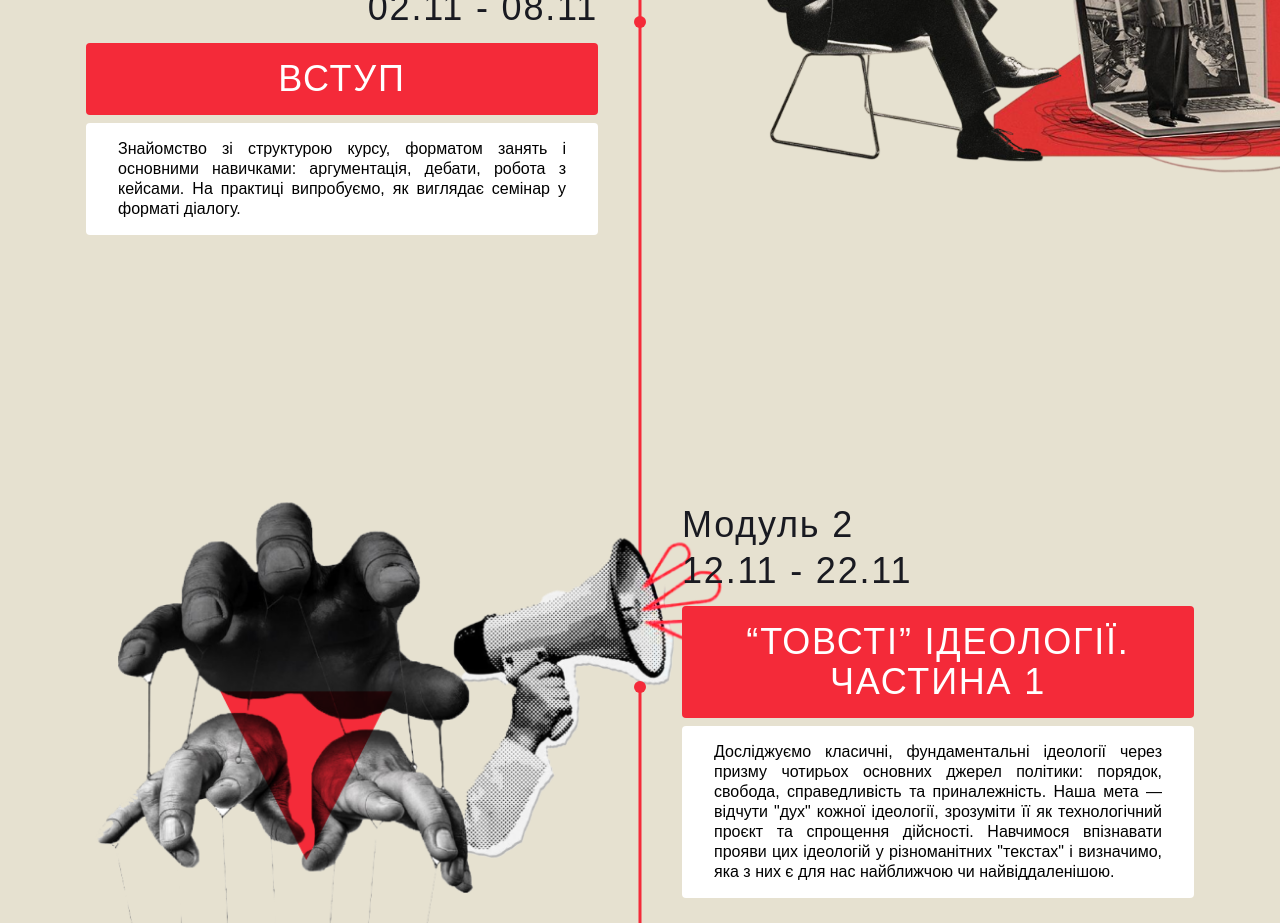
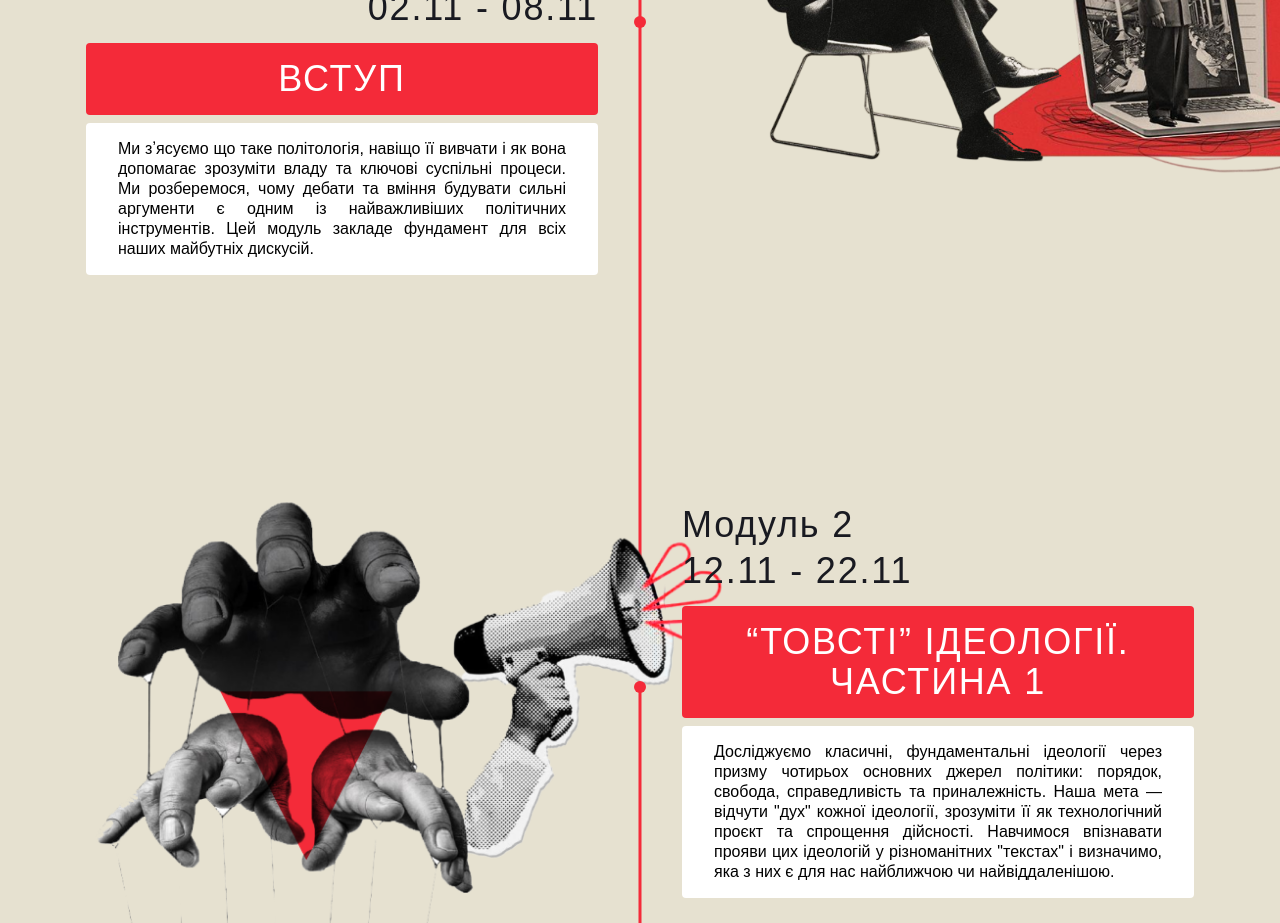
Before and after one commit to 1butenko/order-school-web, a Next.js app: page / in a window 1280 px wide. Shown: the part 4300-5223 px from the top of the page. Built offline with nearby package versions, Linux system fonts and the light colour scheme; a web font is replaced by a local one.

Commit message:
update timeline

```diff
--- a/src/app/sections/Timeline.tsx
+++ b/src/app/sections/Timeline.tsx
@@ -22,7 +22,7 @@ export default function Timeline({ id }: AnimatedProps) {
         <TimelineItem
           module="Модуль 1"
           date="02.11 - 08.11"
-          text="Знайомство зі структурою курсу, форматом занять і основними навичками: аргументація, дебати, робота з кейсами. На практиці випробуємо, як виглядає семінар у форматі діалогу."
+          text="Ми зʼясуємо що таке політологія, навіщо її вивчати і як вона допомагає зрозуміти владу та ключові суспільні процеси. Ми розберемося, чому дебати та вміння будувати сильні аргументи є одним із найважливіших політичних інструментів. Цей модуль закладе фундамент для всіх наших майбутніх дискусій."
           label="Вступ"
           image={module1}
         />
```
